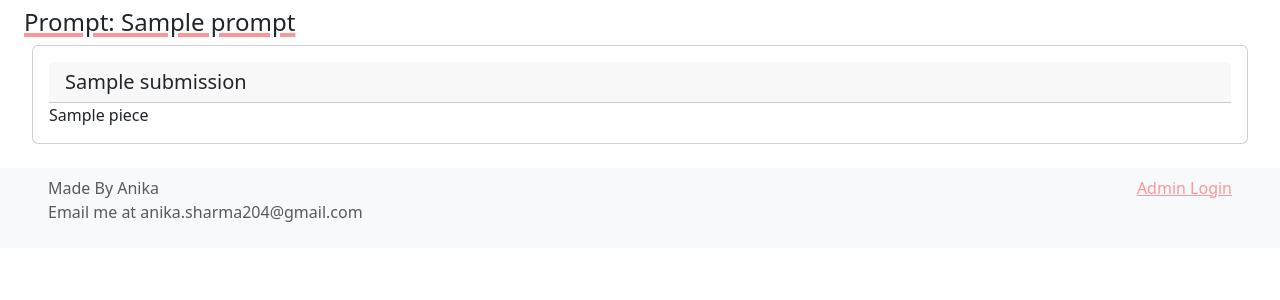
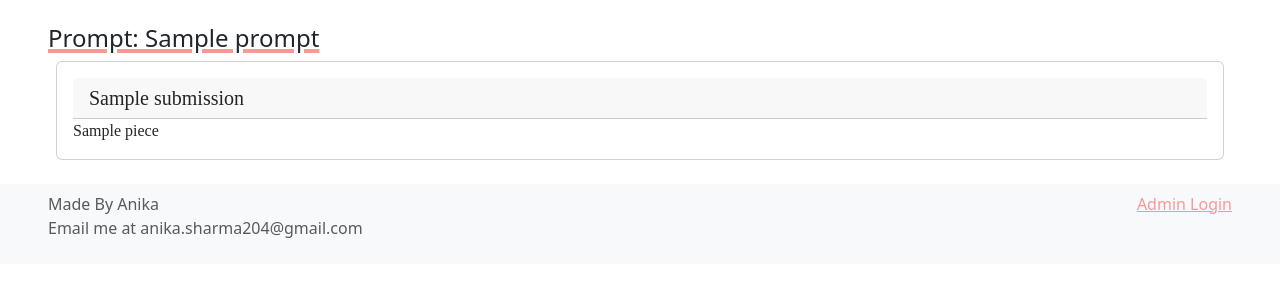
Before and after one commit to ywanika/CreativeNonfic_Prompts, a Flask app: page /allSubmissions in a window 1280 px wide. Shown: the part 58-358 px from the top of the page. Run offline with Flask 2, Linux system fonts and the light colour scheme; a database or web service that is not in the repository returns one stand-in record (values such as "Sample title"); some libraries are stand-ins or nearby versions.

Commit message:
submission stylistic changes

```diff
--- a/templates/allSubmissions.html
+++ b/templates/allSubmissions.html
@@ -2,18 +2,21 @@
 
 {% block main %}
 
-<div class = "mx-4">
+<div class = "mx-5">
     {% if allSubmissions %}
         {% for prompt, submissions in allSubmissions.items() %} <!--allSubmissions is a dictionary of dictionaries { prompt:{name:text, name:text}}-->
-            <h4 style ="text-decoration: underline; text-decoration-color: #fb9797; text-decoration-thickness: 4px;">
-                Prompt: {{prompt}}
-            </h4>
+            <div class = "mb-2 mt-4">
+                <h4 style ="text-decoration: underline; text-decoration-color: #fb9797; text-decoration-thickness: 4px;">
+                    Prompt: {{prompt}}
+                </h4>
+            </div>
 
             {% for name, text in submissions.items() %}
                 <div class="card m-2">
                     <div class="card-body">
-                        <h5 class="card-header">{{name}}</h5>
-                        <p class="card-text" sytle="font-family: 'Times New Roman', Times, serif;">{{text}}</p>
+                        <h5 class="card-header" style="font-family: 'Times New Roman', Times, serif;">{{name}}</h5>
+                        <p class="card-text" style="font-family: 'Times New Roman', Times, serif;
+                        white-space: pre-wrap; font-size: 16px;">{{text}}</p>
                     </div>
                 </div>
             {%  endfor %}
--- a/templates/home.html
+++ b/templates/home.html
@@ -36,8 +36,9 @@
         {% for name, text in currentSubmissions.items() %} <!--currentSubmissions is a dictionary {name:text, name:text}-->
             <div class="card col-5 m-2">
                 <div class="card-body">
-                    <h5 class="card-header">{{name}}</h5>
-                    <p class="card-text" sytle="font-family: 'Times New Roman', Times, serif;">{{text}}</p>
+                    <h5 class="card-header" style="font-family: 'Times New Roman', Times, serif;">{{name}}</h5>
+                    <p class="card-text" style="font-family: 'Times New Roman', Times, serif;
+                    white-space: pre-wrap; font-size: 16px;">{{text}}</p>
                 </div>
             </div>
         {%  endfor %}
```
